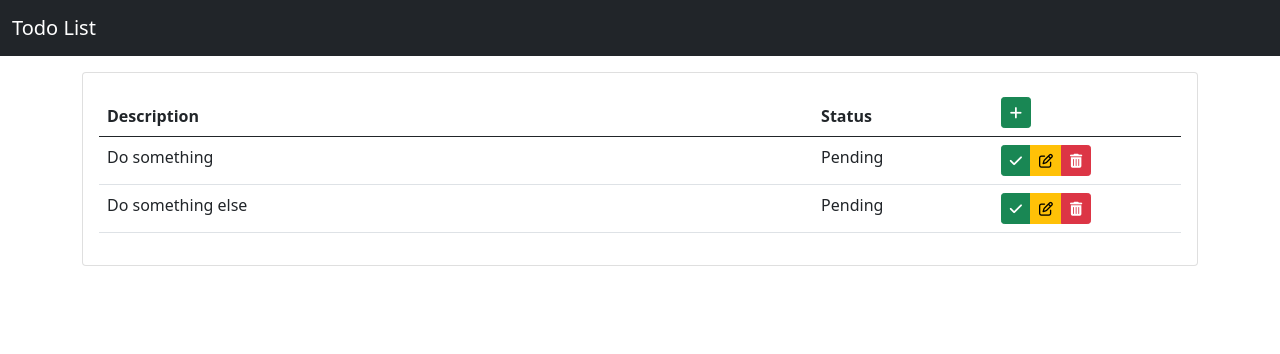
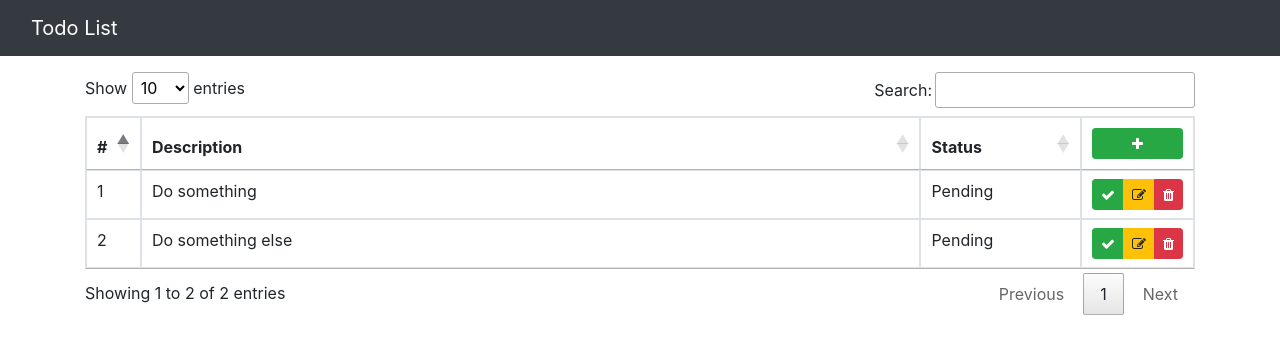
Before and after one commit to sethcpalm/tasklist, a Django app: page / in a window 1280 px wide. Shown: the top 354 px of the page. Run offline with Django 3.2, Linux system fonts and the light colour scheme; data comes from the database, SQL or seed files in the repository; some libraries are stand-ins or nearby versions.

Commit message:
feat(todo): finished main functionality
            Added ability to create, delete, and edit todo items.

            Implemented DataTables to allow sorting/searching within the
            table.

            Made some changes to style/layout.

```diff
--- a/tasklist/settings.py
+++ b/tasklist/settings.py
@@ -25,7 +25,7 @@ SECRET_KEY = '8lq61_zft+x9i%t679nx)ksi*#%q6wp_ycp7i-un2oo#s7@sdu'
 # SECURITY WARNING: don't run with debug turned on in production!
 DEBUG = True
 
-ALLOWED_HOSTS = ['54.202.208.212']
+ALLOWED_HOSTS = ['54.202.208.212', 'localhost']
 
 
 # Application definition
--- a/todo/models.py
+++ b/todo/models.py
@@ -5,8 +5,8 @@ class TodoItem(models.Model):
 
     STATUSES = [
         ('PENDING', 'Pending'),
-        ('COMPLETE', 'COMPLETE')
+        ('COMPLETE', 'Complete')
     ]
 
     description = models.CharField(max_length=32)
-    status = models.CharField(max_length=8, choices=STATUSES)
+    status = models.CharField(max_length=8, choices=STATUSES, default='PENDING')
--- /dev/null
+++ b/todo/templates/todo/create-modal.html
@@ -0,0 +1,20 @@
+<div class="modal" id="newItemModal" tabindex="-1" role="dialog">
+    <div class="modal-dialog" role="document">
+        <div class="modal-content">
+            <div class="modal-header">
+                <h5 class="modal-title">New Todo Item</h5>
+                <button type="button" class="close" title="Close" data-dismiss="modal" aria-label="Close">
+                <span aria-hidden="true">&times;</span>
+                </button>
+            </div>
+            <div class="modal-body">
+                <strong>Description:</strong>
+                <input maxlength="32" id="newDescription" type="text" class="form-control">
+            </div>
+            <div class="modal-footer">
+                <button type="button" class="btn btn-success save" title="Save" data-dismiss="modal">Save</button>
+                <button type="button" class="btn btn-danger" title="Cancel" data-dismiss="modal">Cancel</button>
+            </div>
+        </div>
+    </div>
+</div>
--- /dev/null
+++ b/todo/templates/todo/edit-modal.html
@@ -0,0 +1,20 @@
+<div class="modal" id="editItemModal" tabindex="-1" role="dialog">
+    <div class="modal-dialog" role="document">
+        <div class="modal-content">
+            <div class="modal-header">
+                <h5 class="modal-title" id="editTitle" data-id=""></h5>
+                <button type="button" class="close" title="Close" data-dismiss="modal" aria-label="Close">
+                <span aria-hidden="true">&times;</span>
+                </button>
+            </div>
+            <div class="modal-body">
+                <strong>Description:</strong>
+                <input maxlength="32" id="editDescription" type="text" class="form-control">
+            </div>
+            <div class="modal-footer">
+                <button type="button" class="btn btn-success save-edit" title="Save" data-dismiss="modal">Save</button>
+                <button type="button" class="btn btn-danger" title="Cancel" data-dismiss="modal">Cancel</button>
+            </div>
+        </div>
+    </div>
+</div>
--- a/todo/templates/todo/index.html
+++ b/todo/templates/todo/index.html
@@ -4,43 +4,51 @@
 		<meta charset="utf-8">
 		<meta name="viewport" content="width=device-width, initial-scale=1">
 
-		<link href="https://cdn.jsdelivr.net/npm/bootstrap@5.0.0-beta1/dist/css/bootstrap.min.css" rel="stylesheet" integrity="sha384-giJF6kkoqNQ00vy+HMDP7azOuL0xtbfIcaT9wjKHr8RbDVddVHyTfAAsrekwKmP1" crossorigin="anonymous">
-        <script src="https://use.fontawesome.com/933182a91d.js"></script>
-        <script
-              src="https://code.jquery.com/jquery-3.5.1.slim.js"
-                integrity="sha256-DrT5NfxfbHvMHux31Lkhxg42LY6of8TaYyK50jnxRnM="
-                crossorigin="anonymous"></script>
+        <link rel="stylesheet" href="https://stackpath.bootstrapcdn.com/bootstrap/4.5.2/css/bootstrap.min.css" integrity="sha384-JcKb8q3iqJ61gNV9KGb8thSsNjpSL0n8PARn9HuZOnIxN0hoP+VmmDGMN5t9UJ0Z" crossorigin="anonymous">
+        <link rel="stylesheet" href="https://stackpath.bootstrapcdn.com/font-awesome/4.7.0/css/font-awesome.min.css" integrity="sha384-wvfXpqpZZVQGK6TAh5PVlGOfQNHSoD2xbE+QkPxCAFlNEevoEH3Sl0sibVcOQVnN" crossorigin="anonymous">
+        <link rel="stylesheet" type="text/css" href="https://cdn.datatables.net/1.10.23/css/jquery.dataTables.css">
+        <script src="https://code.jquery.com/jquery-3.5.1.min.js" integrity="sha256-9/aliU8dGd2tb6OSsuzixeV4y/faTqgFtohetphbbj0=" crossorigin="anonymous"></script>
+        <script src="https://stackpath.bootstrapcdn.com/bootstrap/4.5.2/js/bootstrap.bundle.min.js" integrity="sha384-LtrjvnR4Twt/qOuYxE721u19sVFLVSA4hf/rRt6PrZTmiPltdZcI7q7PXQBYTKyf" crossorigin="anonymous"></script>
+        <script type="text/javascript" charset="utf8" src="https://cdn.datatables.net/1.10.23/js/jquery.dataTables.js"></script>
+
 
         <title>Todo List</title>
 	</head>
 
 	<body>
-        <nav class="navbar navbar-expand-lg navbar-dark bg-dark">
+
+        <nav class="navbar navbar-expand-lg navbar-dark bg-dark mb-3">
             <div class="container-fluid">
                 <span class="navbar-brand">Todo List</span>
             </div>
         </nav>
         <div class="container main-content">
-            <div class="card mt-3">
-                <div class="card-body">
-                    <table class="table table-hover">
+            <table class="table table-hover table-sm table-bordered" id="todoTable">
                 <thead>
                     <tr>
-                                <th style="width: 66%;">Description</th>
-                                <th style="width: 16.6%;">Status</th>
-				<td><button class="btn btn-sm btn-success pull-right"><i class="fa fa-plus"></i></button></td>
+                        <th style="width: 5%;">#</th>
+                        <th style="width: 75%;">Description</th>
+                        <th style="width: 15%;">Status</th>
+                        <th style="width: 5%;">
+                            <div class="btn-group d-flex justify-content-center">
+                                <button class="btn btn-sm btn-success" title="Add a todo item" data-toggle="modal" data-target="#newItemModal"><i class="fa fa-plus"></i></button>
+                            </div>
+                        </th>
                     </tr>
                 </thead>
                 <tbody>
                     {% for todo in object_list %}
                     <tr id="todo-{{ todo.id }}">
-                                <td>{{ todo.description }}</td>
-                                <td>{{ todo.get_status_display }}</td>
+                        <td>{{ todo.id }}</td>
+                        <td id="description-{{ todo.id }}">{{ todo.description }}</td>
+                        <td id="status-{{ todo.id }}">{{ todo.get_status_display }}</td>
                         <td>
-                                    <div class="btn-group pull-right">
-                                        <button class="btn btn-sm btn-success"><i class="fa fa-check"></i></button>
-                                        <button class="btn btn-sm btn-warning"><i class="fa fa-edit"></i></button>
-                                        <button class="btn btn-sm btn-danger delete" data-id="{{ todo.id }}"><i class="fa fa-trash"></i></button>
+                            <div class="btn-group d-flex justify-content-center">
+                                {% if todo.status == 'PENDING' %}
+                                <button class="btn btn-sm btn-success complete" title="Complete" data-id="{{ todo.id }}"><i class="fa fa-check"></i></button>
+                                <button class="btn btn-sm btn-warning edit" title="Edit" data-toggle="modal" data-target="#editItemModal" data-id="{{ todo.id }}"><i class="fa fa-edit"></i></button>
+                                {% endif %}
+                                <button class="btn btn-sm btn-danger delete" title="Delete" data-id="{{ todo.id }}"><i class="fa fa-trash"></i></button>
                             </div>
                         </td>
                     </tr>
@@ -48,13 +56,68 @@
                 </tbody>
             </table>
         </div>
-            </div>
-        </div>
 
-		<script src="https://cdn.jsdelivr.net/npm/bootstrap@5.0.0-beta1/dist/js/bootstrap.bundle.min.js" integrity="sha384-ygbV9kiqUc6oa4msXn9868pTtWMgiQaeYH7/t7LECLbyPA2x65Kgf80OJFdroafW" crossorigin="anonymous"></script>
+        {% include "todo/create-modal.html" %}
+        {% include "todo/edit-modal.html" %}
+
         <script>
+            $(document).ready(function(){
+                var csrftoken = "{{ csrf_token }}";
+
+                $("#todoTable").DataTable({
+                    columnDefs: [
+                            { orderable: false, targets: 3 }
+                      ],
+                });
+
                 $('.delete').on('click', function(){
-                $("#todo-" + $(this).data('id')).remove();
+                    var id = $(this).data('id');
+                    var body = {
+                        csrfmiddlewaretoken: csrftoken,
+                    };
+                    $("#todo-" + id).remove();
+                    $.post('/delete/' + id + '/', body, function(){
+                        location.reload();
+                    });
+                });
+
+                $('.save').on('click', function(){
+                    var body = {
+                        csrfmiddlewaretoken: csrftoken,
+                        'description': $("#newDescription").val(),
+                    };
+                    $.post('/create/', body, function(){
+                        location.reload();
+                    });
+                });
+
+                $('.complete').on('click', function(){
+                    var id = $(this).data('id');
+                    var body = {
+                        csrfmiddlewaretoken: csrftoken,
+                        'status': 'COMPLETE',
+                    };
+                    $.post('/complete/' + id + '/', body, function(){
+                        location.reload();
+                    });
+                });
+
+                $('.edit').on('click', function(){
+                    var id = $(this).data('id');
+                    $("#editDescription").val($("#description-" + id).text());
+                    $("#editTitle").data('id', id);
+                    $("#editTitle").text("Editing Todo Item #" + id);
+                });
+                $('.save-edit').on('click', function(){
+                    var id = $("#editTitle").data('id');
+                    var body = {
+                        csrfmiddlewaretoken: csrftoken,
+                        'description': $("#editDescription").val(),
+                    };
+                    $.post('/edit/' + id + '/', body, function(){
+                        location.reload();
+                    });
+                });
             });
         </script>
 	</body>
--- a/todo/urls.py
+++ b/todo/urls.py
@@ -1,7 +1,11 @@
 from django.urls import path
 
-from .views import TodoView
+from .views import TodoView, TodoCreateView, TodoUpdateView, TodoCompleteView, TodoDeleteView
 
 urlpatterns = [
-    path('', TodoView.as_view()),
+    path('', TodoView.as_view(), name='index'),
+    path('create/', TodoCreateView.as_view(), name='create'),
+    path('edit/<pk>/', TodoUpdateView.as_view(), name='edit'),
+    path('complete/<pk>/', TodoCompleteView.as_view(), name='complete'),
+    path('delete/<pk>/', TodoDeleteView.as_view(), name='delete'),
 ]
--- a/todo/views.py
+++ b/todo/views.py
@@ -1,4 +1,4 @@
-from django.views.generic import ListView, DeleteView
+from django.views.generic import CreateView, ListView, DeleteView, UpdateView
 
 from .models import TodoItem
 
@@ -8,5 +8,24 @@ class TodoView(ListView):
     template_name = 'todo/index.html'
 
 
+class TodoCreateView(CreateView):
+    model = TodoItem
+    success_url = '/'
+    fields = ['description']
+
+
+class TodoUpdateView(UpdateView):
+    model = TodoItem
+    success_url = '/'
+    fields = ['description']
+
+
+class TodoCompleteView(UpdateView):
+    model = TodoItem
+    success_url = '/'
+    fields = ['status']
+
+
 class TodoDeleteView(DeleteView):
     model = TodoItem
+    success_url = '/'
```
Lines whose indentation alone changed are shown as unchanged.
